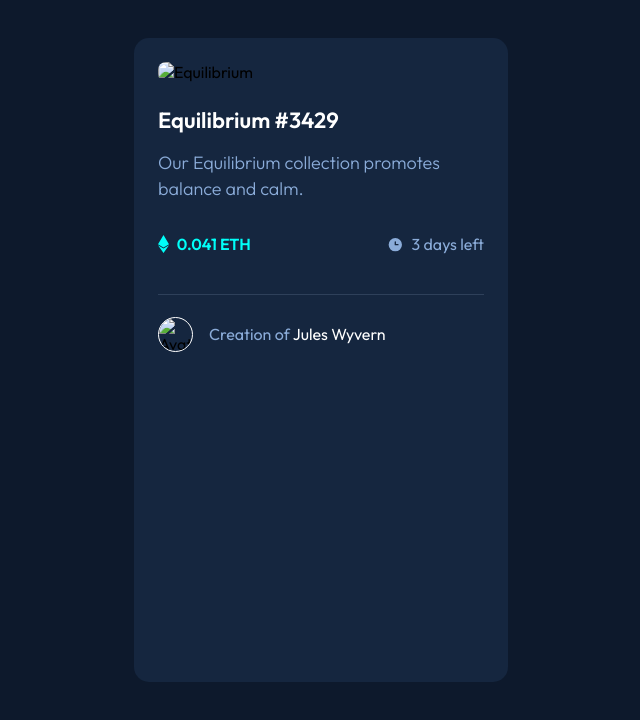
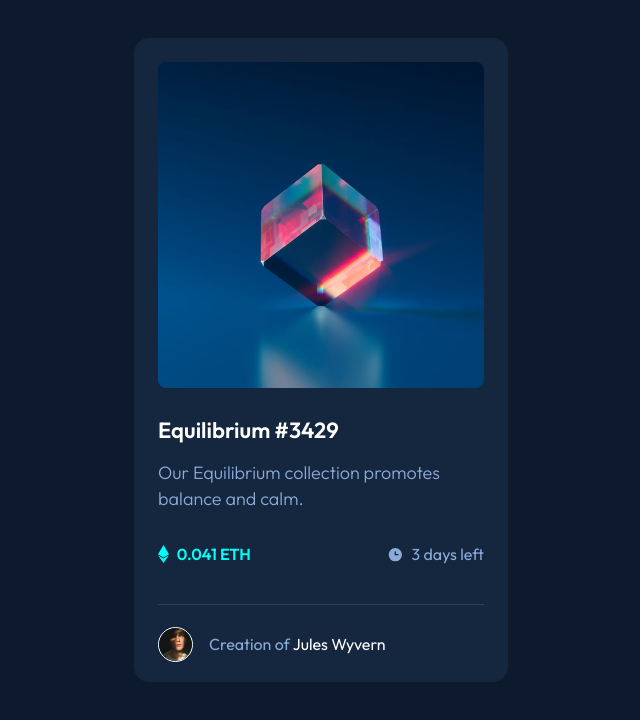
Before and after one commit to Cabtava/NFT-Card, a website: page index.html in a window 1280 px wide. Shown: the whole page, without its empty margins (319-959 px from the left). Drawn offline with Linux system fonts and the light colour scheme; the site is published under a folder, as on GitHub Pages, so addresses that start at the root find nothing.

Commit message:
Update index.html

```diff
--- a/index.html
+++ b/index.html
@@ -164,7 +164,7 @@
       <div class="image-container">
         <img
           class="card-div-image"
-          src="/assets/image-equilibrium.jpg"
+          src="assets/image-equilibrium.jpg"
           alt="Equilibrium"
         />
         <div class="image-hover"></div>
@@ -217,7 +217,7 @@
       <div class="line"></div>
 
       <div class="profile-div">
-        <img src="/assets/image-avatar.png" alt="Avatar Image" />
+        <img src="assets/image-avatar.png" alt="Avatar Image" />
         <p>Creation of <span>Jules Wyvern</span></p>
       </div>
     </div>
```
